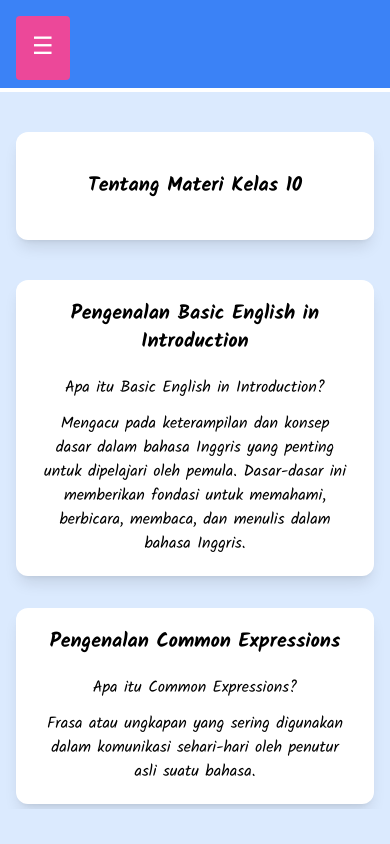
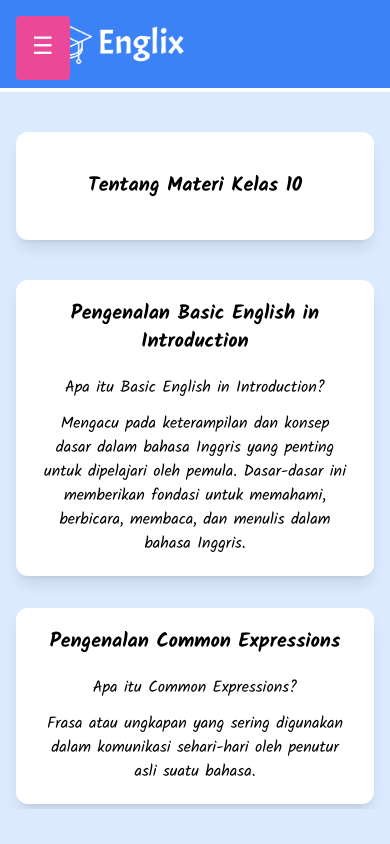
Before and after one commit to TrustyKrab/Englix-Client, a React (Vite) app: page /Kelas10Page in a window 390 px wide. Built offline with nearby package versions, Linux system fonts and the light colour scheme; no server answers; sample sign-in values are in the browser's storage.

Commit message:
add responsive

```diff
--- a/src/assets/Layout/Navbar/NavbarHome.jsx
+++ b/src/assets/Layout/Navbar/NavbarHome.jsx
@@ -15,8 +15,8 @@ export default function NavbarHome() {
                 <div className="mx-10 py-2 font-main">
                     <div className="flex justify-between items-center w-full">
                         <Link to="/HomePage">
-                            {/* Logo tetap berukuran sama tetapi tidak terlihat di layar mobile */}
-                            <div className="invisible sm:visible">
+                            {/* Logo dipindahkan ke sebelah kanan di mobile dengan justify-end */}
+                            <div className="flex justify-end sm:justify-start w-full">
                                 <img src="logoNoBackground.png" className="w-36" alt="logo"></img>
                             </div>
                         </Link>
```
